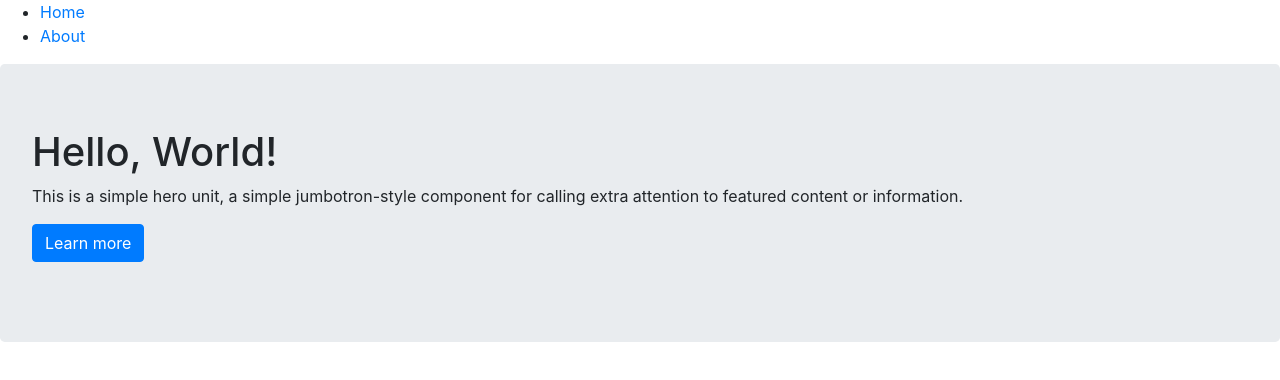
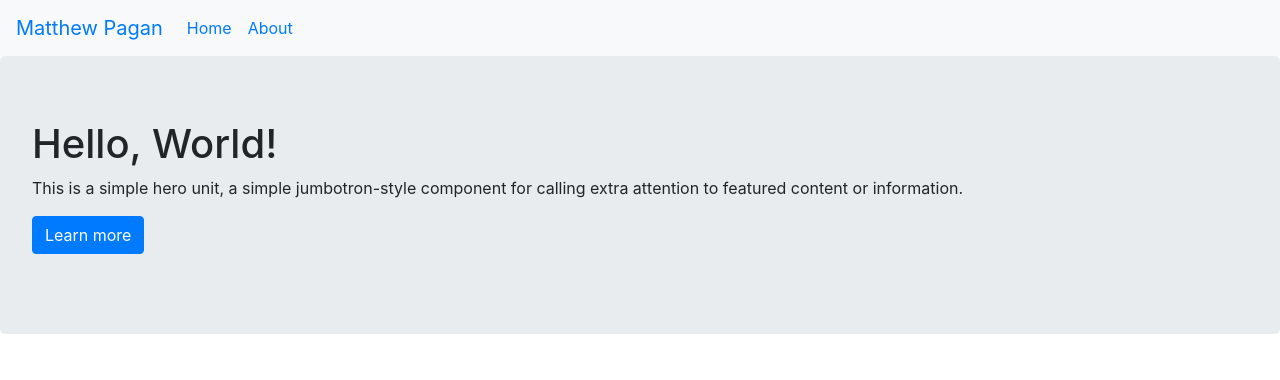
Before and after one commit to mastapegs/next-portfolio, a Next.js app: page / in a window 1280 px wide. Shown: the top 380 px of the page. Built offline with nearby package versions, Linux system fonts and the light colour scheme.

Commit message:
React-bootstrap'ify the navigation

```diff
--- a/components/Header.js
+++ b/components/Header.js
@@ -1,3 +1,5 @@
+import Navbar from 'react-bootstrap/Navbar'
+import Nav from 'react-bootstrap/Nav'
 import Link from 'next/link'
 const Header = () => {
   const links = [
@@ -11,15 +13,27 @@
     }
   ];
   return (
-    <ul>
-      {links.map(link => (
-        <li>
-          <Link href={link.href}>
-            <a>{link.text}</a>
-          </Link>
-        </li>
-      ))}
-    </ul>
+    <Navbar bg="light" expand="lg">
+      <Navbar.Brand>
+        <Link href="/">
+          Matthew Pagan
+        </Link>
+      </Navbar.Brand>
+      <Navbar.Toggle aria-controls="basic-navbar-nav" />
+      <Navbar.Collapse id="basic-navbar-nav">
+        <Nav className="mr-auto">
+          {links.map(({ href, text }) => {
+            return (
+              <Nav.Link>
+                <Link href={href}>
+                  {text}
+                </Link>
+              </Nav.Link>
+            );
+          })}
+        </Nav>
+      </Navbar.Collapse>
+    </Navbar>
   );
 }
 export default Header;
```
